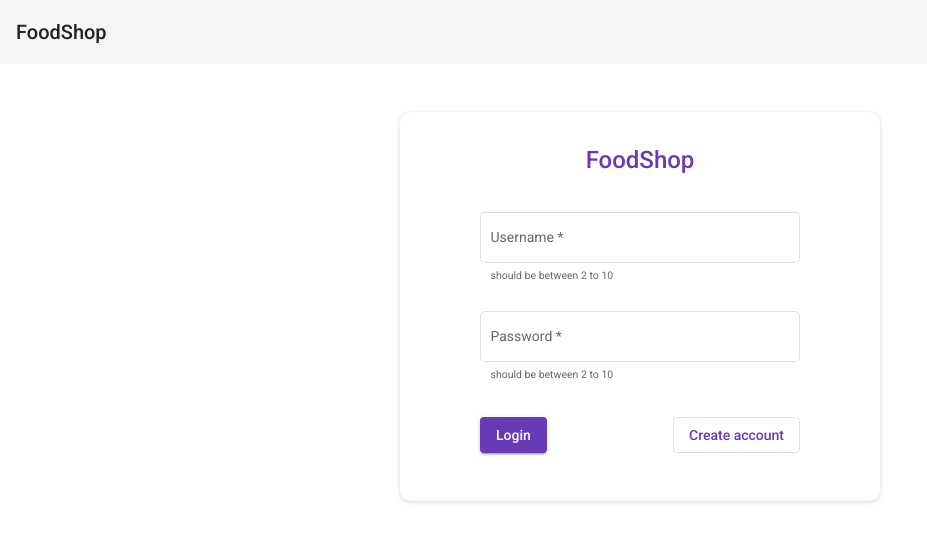
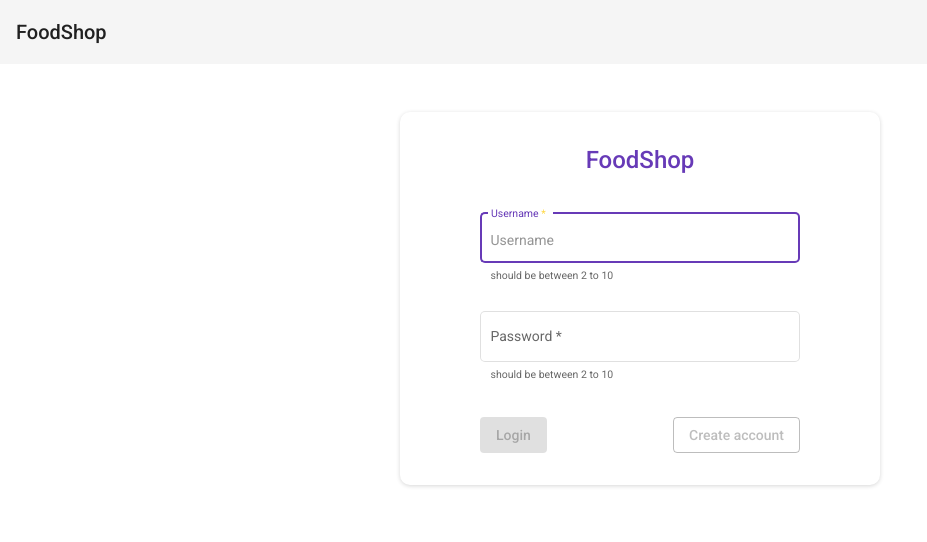
Before and after one commit to prashantchanne12/Angular-FoodShop, an Angular app in the folder client/: page /login in a window 1280 px wide. Shown: the top 542 px of the page, without its empty margins (0-927 px from the left). Built offline with nearby package versions, Linux system fonts and the light colour scheme.

Commit message:
added login functionality

```diff
--- a/client/src/app/app.module.ts
+++ b/client/src/app/app.module.ts
@@ -5,6 +5,7 @@ import { AppRoutingModule } from './app-routing.module';
 import { AppComponent } from './app.component';
 import { BrowserAnimationsModule } from '@angular/platform-browser/animations';
 import { MatButtonModule } from '@angular/material/button';
+import { ReactiveFormsModule } from '@angular/forms';
 
 @NgModule({
   declarations: [AppComponent],
@@ -13,6 +14,7 @@ import { MatButtonModule } from '@angular/material/button';
     AppRoutingModule,
     BrowserAnimationsModule,
     MatButtonModule,
+    ReactiveFormsModule,
   ],
   providers: [],
   bootstrap: [AppComponent],
--- a/client/src/app/login/login-home/login-home.component.css
+++ b/client/src/app/login/login-home/login-home.component.css
@@ -7,7 +7,7 @@
   padding-left: 5rem;
   padding-right: 5rem;
   border-radius: 10px;
-  padding-bottom: 3rem;
+  padding-bottom: 2rem;
   box-shadow: rgba(0, 0, 0, 0.16) 0px 1px 4px;
 }
 
@@ -22,3 +22,9 @@
   display: flex;
   justify-content: space-between;
 }
+
+.error {
+  color: red;
+  text-align: center;
+  padding-top: 1.2rem;
+}
--- a/client/src/app/login/login-home/login-home.component.html
+++ b/client/src/app/login/login-home/login-home.component.html
@@ -8,19 +8,22 @@
         <div class="input-wrapper">
             <mat-form-field appearance="outline">
                 <mat-label>Username</mat-label>
-                <input matInput placeholder="Username" required>
+                <input autofocus matInput placeholder="Username" required [formControl]="userName">
                 <mat-hint>should be between 2 to 10</mat-hint>
+                <mat-error *ngIf="userName.invalid">{{getErrorMessage()}}</mat-error>
             </mat-form-field>
             <mat-form-field style="padding-top: 1.4rem;" appearance="outline">
                 <mat-label>Password</mat-label>
-                <input type="password" matInput placeholder="Username" required>
+                <input type="password" matInput [formControl]="password" placeholder="Password" required>
                 <mat-hint>should be between 2 to 10</mat-hint>
+                <mat-error *ngIf="password.invalid">{{getPasswordErrorMessage()}}</mat-error>
             </mat-form-field>
         </div>
         <div class="button-wrapper">
-            <button color="primary" mat-raised-button>Login</button>
-            <button color="primary" mat-stroked-button>Create account</button>
-
+            <button [disabled]="userName.invalid || password.invalid" color="primary" mat-raised-button
+                (click)="login()">Login</button>
+            <button [disabled]="userName.invalid || password.invalid" color="primary" mat-stroked-button
+                (click)="create()">Create account</button>
         </div>
     </div>
 </div>
--- a/client/src/app/login/login-home/login-home.component.ts
+++ b/client/src/app/login/login-home/login-home.component.ts
@@ -1,15 +1,87 @@
 import { Component, OnInit } from '@angular/core';
+import { FormControl, Validators } from '@angular/forms';
+import { Router } from '@angular/router';
 
 @Component({
   selector: 'app-login-home',
   templateUrl: './login-home.component.html',
-  styleUrls: ['./login-home.component.css']
+  styleUrls: ['./login-home.component.css'],
 })
 export class LoginHomeComponent implements OnInit {
+  userName = new FormControl('', [
+    Validators.required,
+    Validators.minLength(2),
+    Validators.maxLength(10),
+  ]);
+  password = new FormControl('', [
+    Validators.required,
+    Validators.minLength(2),
+    Validators.maxLength(10),
+  ]);
+  error = '';
 
-  constructor() { }
+  constructor(private route: Router) {}
 
-  ngOnInit(): void {
+  getErrorMessage() {
+    if (this.userName.hasError('required')) {
+      return "Username can't be empty";
+    }
+
+    if (this.userName.hasError('invalidUserPass')) {
+      return 'Invalid username or password';
+    }
+
+    return this.userName.hasError('minlength')
+      ? 'Minmimum length should be 2'
+      : 'Maximum length should be 10';
   }
 
+  getPasswordErrorMessage() {
+    if (this.password.hasError('required')) {
+      return "Password can't be empty";
+    }
+
+    return this.password.hasError('minlength')
+      ? 'Minmimum length should be 2'
+      : 'Maximum length should be 10';
+  }
+
+  login() {
+    if (!this.userName.value || !this.password.value) return;
+
+    const users = localStorage.getItem('food-shop-users') || '';
+
+    if (!users) {
+      this.userName.setErrors({ invalidUserPass: true });
+      return;
+    }
+
+    const parsedUsers: { username: string; password: string }[] =
+      JSON.parse(users);
+
+    const user = parsedUsers.find(
+      (item) => item.username === this.userName.value
+    );
+
+    if (!user) {
+      this.userName.setErrors({ invalidUserPass: true });
+      return;
+    } else {
+      if (user.password === this.password.value) {
+        localStorage.setItem(
+          'current-food-shop-user',
+          JSON.stringify({
+            username: this.userName.value,
+            password: this.password.value,
+          })
+        );
+        console.log('login success!');
+        this.route.navigate(['']);
+      }
+    }
+  }
+
+  create() {}
+
+  ngOnInit(): void {}
 }
--- a/client/src/app/login/login.module.ts
+++ b/client/src/app/login/login.module.ts
@@ -7,10 +7,14 @@ import { MatToolbarModule } from '@angular/material/toolbar';
 import { MatFormFieldModule } from '@angular/material/form-field';
 import { MatInputModule } from '@angular/material/input';
 import { MatButtonModule } from '@angular/material/button';
+import { FormsModule } from '@angular/forms';
+import { ReactiveFormsModule } from '@angular/forms';
 
 @NgModule({
   declarations: [LoginHomeComponent],
   imports: [
+    FormsModule,
+    ReactiveFormsModule,
     CommonModule,
     LoginRoutingModule,
     MatToolbarModule,
```
